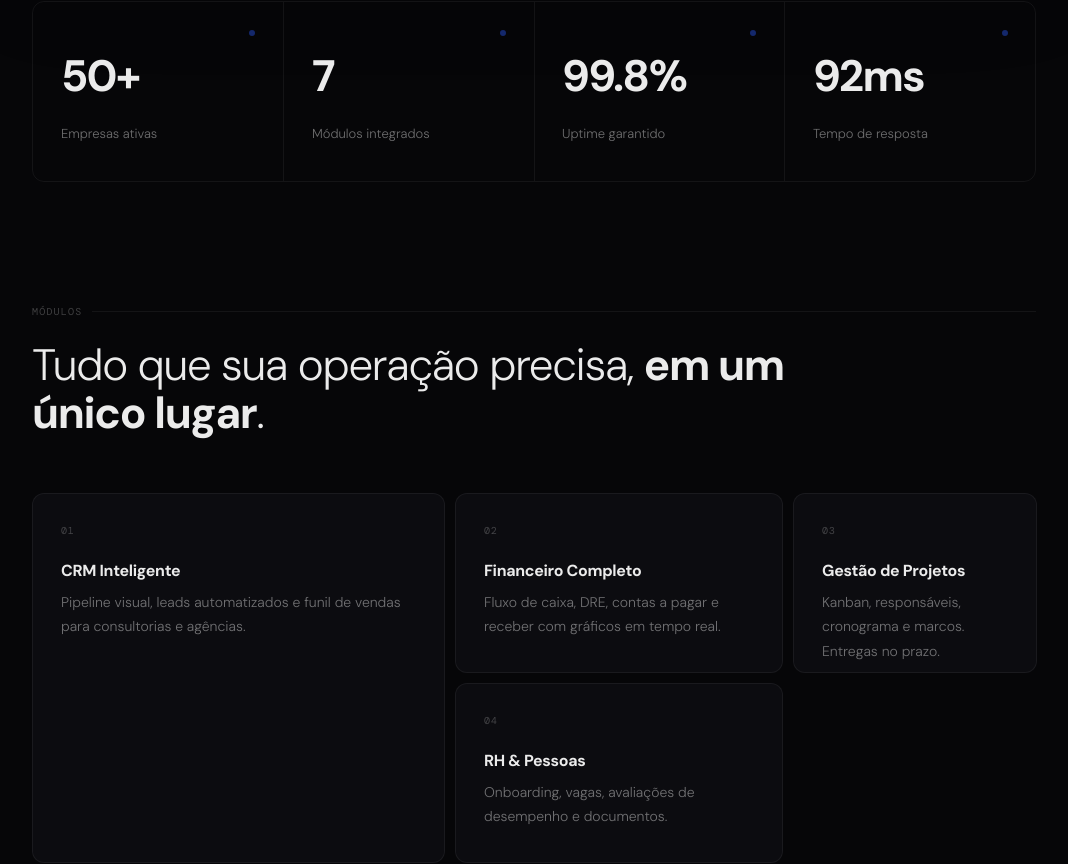
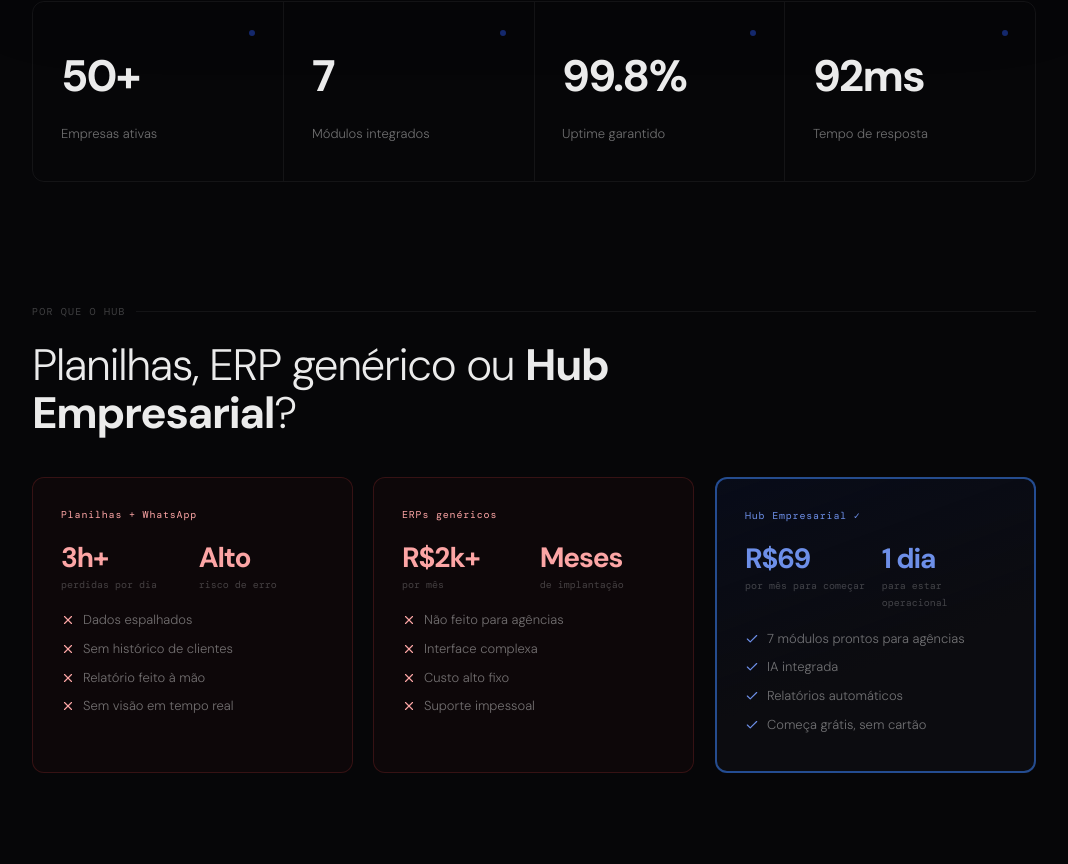
Before and after one commit to LucianoSantos95/gestaofocus-prime, a React (Vite) app: page /hub-empresarial in a window 1280 px wide. Shown: the part 1649-2513 px from the top of the page, without its empty margins (106-1174 px from the left). Built offline with nearby package versions, Linux system fonts and the light colour scheme.

Commit message:
Changes
Co-authored-by: LucianoSantos95 <201101409+LucianoSantos95@users.noreply.github.com>

```diff
--- a/src/pages/HubEmpresarial.tsx
+++ b/src/pages/HubEmpresarial.tsx
@@ -181,6 +181,92 @@ const HubEmpresarial = () => {
               <p className="mr-label">{m.l}</p>
             </div>
           ))}
+        </div>
+      </section>
+
+      {/* POR QUE O HUB — Comparison */}
+      <section className="container-focus section-padding">
+        <p className="sec-label">Por que o Hub</p>
+        <h2 style={{ maxWidth: 720, marginBottom: 40 }}>
+          Planilhas, ERP genérico ou <strong>Hub Empresarial</strong>?
+        </h2>
+
+        <div className="grid md:grid-cols-3 gap-5">
+          {/* Planilhas + WhatsApp */}
+          <div className="card" style={{ borderColor: "rgba(239,68,68,0.18)", background: "rgba(239,68,68,0.03)", padding: 28 }}>
+            <p className="card-num" style={{ color: "#FCA5A5" }}>Planilhas + WhatsApp</p>
+            <div className="grid grid-cols-2 gap-3 my-4">
+              <div>
+                <p style={{ fontSize: 28, fontWeight: 700, letterSpacing: "-0.04em", color: "#FCA5A5", lineHeight: 1 }}>3h+</p>
+                <p style={{ fontSize: 10, color: "var(--text3)", fontFamily: "var(--font-mono)", marginTop: 4 }}>perdidas por dia</p>
+              </div>
+              <div>
+                <p style={{ fontSize: 28, fontWeight: 700, letterSpacing: "-0.04em", color: "#FCA5A5", lineHeight: 1 }}>Alto</p>
+                <p style={{ fontSize: 10, color: "var(--text3)", fontFamily: "var(--font-mono)", marginTop: 4 }}>risco de erro</p>
+              </div>
+            </div>
+            <ul style={{ padding: 0, listStyle: "none" }}>
+              {["Dados espalhados", "Sem histórico de clientes", "Relatório feito à mão", "Sem visão em tempo real"].map((f) => (
+                <li key={f} style={{ color: "var(--text2)", fontSize: 13, marginBottom: 6, display: "flex", gap: 8 }}>
+                  <XIcon className="w-3.5 h-3.5 mt-1 flex-shrink-0" style={{ color: "#FCA5A5" }} />
+                  <span>{f}</span>
+                </li>
+              ))}
+            </ul>
+          </div>
+
+          {/* ERPs genéricos */}
+          <div className="card" style={{ borderColor: "rgba(239,68,68,0.18)", background: "rgba(239,68,68,0.03)", padding: 28 }}>
+            <p className="card-num" style={{ color: "#FCA5A5" }}>ERPs genéricos</p>
+            <div className="grid grid-cols-2 gap-3 my-4">
+              <div>
+                <p style={{ fontSize: 28, fontWeight: 700, letterSpacing: "-0.04em", color: "#FCA5A5", lineHeight: 1 }}>R$2k+</p>
+                <p style={{ fontSize: 10, color: "var(--text3)", fontFamily: "var(--font-mono)", marginTop: 4 }}>por mês</p>
+              </div>
+              <div>
+                <p style={{ fontSize: 28, fontWeight: 700, letterSpacing: "-0.04em", color: "#FCA5A5", lineHeight: 1 }}>Meses</p>
+                <p style={{ fontSize: 10, color: "var(--text3)", fontFamily: "var(--font-mono)", marginTop: 4 }}>de implantação</p>
+              </div>
+            </div>
+            <ul style={{ padding: 0, listStyle: "none" }}>
+              {["Não feito para agências", "Interface complexa", "Custo alto fixo", "Suporte impessoal"].map((f) => (
+                <li key={f} style={{ color: "var(--text2)", fontSize: 13, marginBottom: 6, display: "flex", gap: 8 }}>
+                  <XIcon className="w-3.5 h-3.5 mt-1 flex-shrink-0" style={{ color: "#FCA5A5" }} />
+                  <span>{f}</span>
+                </li>
+              ))}
+            </ul>
+          </div>
+
+          {/* Hub Empresarial */}
+          <div
+            className="card"
+            style={{
+              border: "2px solid rgba(59,130,246,0.55)",
+              background: "linear-gradient(160deg, rgba(30,64,175,0.10) 0%, var(--bg2) 60%)",
+              padding: 28,
+            }}
+          >
+            <p className="card-num" style={{ color: "#6D8FE8" }}>Hub Empresarial ✓</p>
+            <div className="grid grid-cols-2 gap-3 my-4">
+              <div>
+                <p style={{ fontSize: 28, fontWeight: 700, letterSpacing: "-0.04em", color: "#6D8FE8", lineHeight: 1 }}>R$69</p>
+                <p style={{ fontSize: 10, color: "var(--text3)", fontFamily: "var(--font-mono)", marginTop: 4 }}>por mês para começar</p>
+              </div>
+              <div>
+                <p style={{ fontSize: 28, fontWeight: 700, letterSpacing: "-0.04em", color: "#6D8FE8", lineHeight: 1 }}>1 dia</p>
+                <p style={{ fontSize: 10, color: "var(--text3)", fontFamily: "var(--font-mono)", marginTop: 4 }}>para estar operacional</p>
+              </div>
+            </div>
+            <ul style={{ padding: 0, listStyle: "none" }}>
+              {["7 módulos prontos para agências", "IA integrada", "Relatórios automáticos", "Começa grátis, sem cartão"].map((f) => (
+                <li key={f} style={{ color: "var(--text2)", fontSize: 13, marginBottom: 6, display: "flex", gap: 8 }}>
+                  <Check className="w-3.5 h-3.5 mt-1 flex-shrink-0" style={{ color: "#6D8FE8" }} />
+                  <span>{f}</span>
+                </li>
+              ))}
+            </ul>
+          </div>
         </div>
       </section>
 
```
